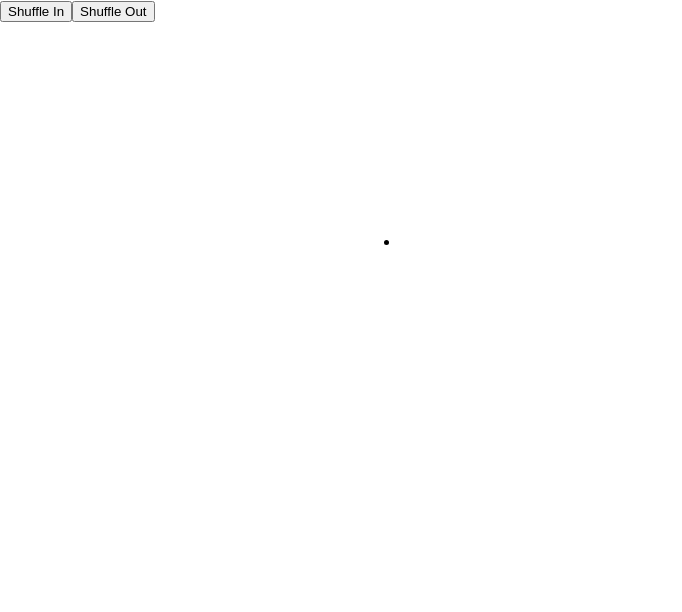
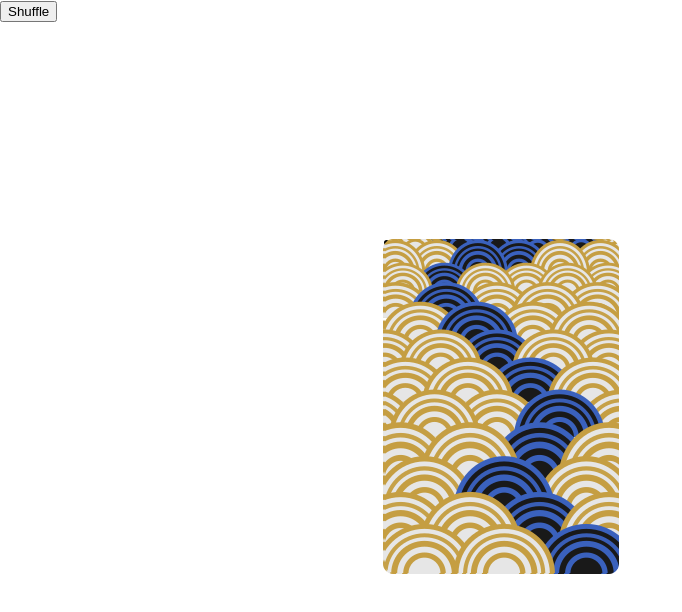
Before and after one commit to pedersongw/blackjack, a React (Create React App) app: page / in a window 1280 px wide. Shown: the top 612 px of the page, without its empty margins (0-682 px from the left). Built offline with nearby package versions, Linux system fonts and the light colour scheme.

Commit message:
shuffled on render, and only provides the ability to reshuffle with new deck

```diff
--- a/src/components/Shuffle.jsx
+++ b/src/components/Shuffle.jsx
@@ -35,40 +35,6 @@ const Shuffle = () => {
   ]);
 
   const ref = useRef(null);
-
-  useEffect(() => {
-    let radius =
-      2 *
-      (window.innerWidth > window.innerHeight
-        ? window.innerWidth
-        : window.innerHeight);
-    const { x: h, y: k } = ref.current.getBoundingClientRect();
-
-    setHk({ h: h, k: k });
-
-    // let yDiff = radius + k - (k - radius);
-    let coords = [];
-
-    for (let i = 0; i < 52; i++) {
-      //   let newY = Math.random() * yDiff + (k - radius);
-      //   let x = Math.sqrt(Math.pow(radius, 2) - Math.pow(newY - k, 2));
-      //   let newX =
-      //     Math.random() >= 0.5
-      //       ? ((x + h) / window.innerWidth) * 100
-      //       : ((-Math.abs(x) + h) / window.innerWidth) * 100;
-      //   let newYvH = (newY / window.innerHeight) * 100;
-
-      //   coords.push([newX, newYvH]);
-      let radians = ((Math.PI * 2) / 52) * (i + 1);
-
-      let newX = h + radius * Math.cos(radians);
-      let newY = k + radius * Math.sin(radians);
-      coords.push([newX, newY]);
-    }
-
-    console.log(coords);
-    setCoords(coords);
-  }, []);
 
   const changeBackground = () => {
     let bg = [...background];
@@ -114,7 +80,7 @@ const Shuffle = () => {
             xy: [coords[i][0], coords[i][1]],
             onRest: () => {
               changeBackground();
-              setShuffling(false);
+              shuffleCenter();
             },
           });
         } else {
@@ -123,6 +89,46 @@ const Shuffle = () => {
       }, (51 - i) * 25);
     }
   };
+
+  useEffect(() => {
+    let radius =
+      2 *
+      (window.innerWidth > window.innerHeight
+        ? window.innerWidth
+        : window.innerHeight);
+    const { x: h, y: k } = ref.current.getBoundingClientRect();
+
+    setHk({ h: h, k: k });
+
+    // let yDiff = radius + k - (k - radius);
+    let coords = [];
+
+    for (let i = 0; i < 52; i++) {
+      //   let newY = Math.random() * yDiff + (k - radius);
+      //   let x = Math.sqrt(Math.pow(radius, 2) - Math.pow(newY - k, 2));
+      //   let newX =
+      //     Math.random() >= 0.5
+      //       ? ((x + h) / window.innerWidth) * 100
+      //       : ((-Math.abs(x) + h) / window.innerWidth) * 100;
+      //   let newYvH = (newY / window.innerHeight) * 100;
+
+      //   coords.push([newX, newYvH]);
+      let radians = ((Math.PI * 2) / 52) * (i + 1);
+
+      let newX = h + radius * Math.cos(radians);
+      let newY = k + radius * Math.sin(radians);
+      coords.push([newX, newY]);
+    }
+
+    console.log(coords);
+    setCoords(coords);
+  }, []);
+
+  useEffect(() => {
+    if (coords !== []) {
+      shuffleCenter();
+    }
+  }, [coords]);
 
   return (
     <div className={styles.wrapper}>
@@ -139,12 +145,9 @@ const Shuffle = () => {
           }}
         />
       ))}
-      <button onClick={() => shuffleCenter()} disabled={shuffling}>
-        Shuffle In
-      </button>
 
       <button onClick={() => shuffleOut()} disabled={shuffling}>
-        Shuffle Out
+        Shuffle
       </button>
     </div>
   );
```
